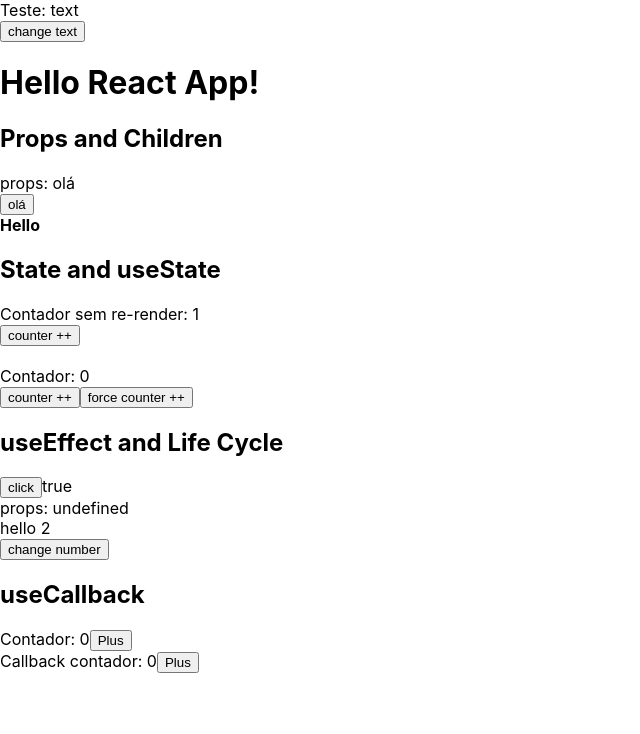
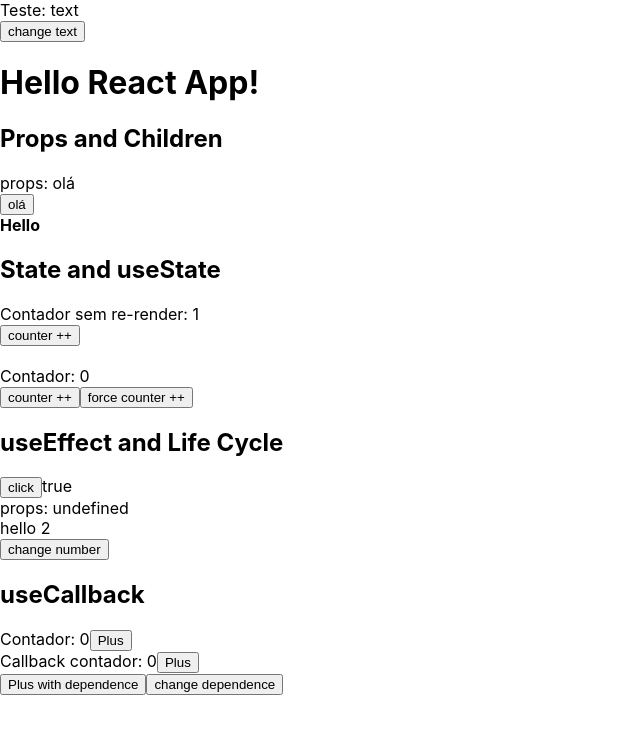
Before and after one commit to gabihoffmann/react-101, a React (Create React App) app: page / in a window 1280 px wide. Shown: the top 734 px of the page, without its empty margins (0-640 px from the left). Built offline with nearby package versions, Linux system fonts and the light colour scheme.

Commit message:
feat: more tests using useCallback

```diff
--- a/src/CallbackHook/index.jsx
+++ b/src/CallbackHook/index.jsx
@@ -2,23 +2,34 @@ import { useCallback, useState } from "react";
 
 const set = new Set();
 const setCallback = new Set();
+const setCallbackUp = new Set();
 export function CallbackHook() {
   const [counter, setCounter] = useState(0);
   const [counterCallback, setCounterCallback] = useState(0);
+  const [dependenceCallback, setDependenceCallback] = useState(0);
 
   function handleSetCounter() {
     setCounter((prev) => ++prev);
     set.add(handleSetCounter);
   }
 
-  console.log("Set: ", set);
+  console.log("Set function: ", set);
 
   const handleSetCounterCallback = useCallback(() => {
     setCounterCallback((prev) => ++prev);
     setCallback.add(handleSetCounterCallback);
   }, []);
 
-  console.log("Set callback: ", setCallback);
+  console.log("Set callback:", setCallback);
+
+  const handleSetCounterCallbackUp = useCallback(() => {
+    setCounterCallback((prev) => ++prev);
+    alert("dependence:", dependenceCallback);
+    setCallbackUp.add(handleSetCounterCallbackUp);
+  }, [dependenceCallback]);
+
+  console.log("Set callback with dependence: ", setCallbackUp);
+
   return (
     <div>
       Contador: {counter}
@@ -26,6 +37,11 @@ export function CallbackHook() {
       <br />
       Callback contador: {counterCallback}
       <button onClick={handleSetCounterCallback}>Plus</button>
+      <br />
+      <button onClick={handleSetCounterCallbackUp}>Plus with dependence</button>
+      <button onClick={() => setDependenceCallback((prev) => ++prev)}>
+        change dependence
+      </button>
     </div>
   );
 }
```
